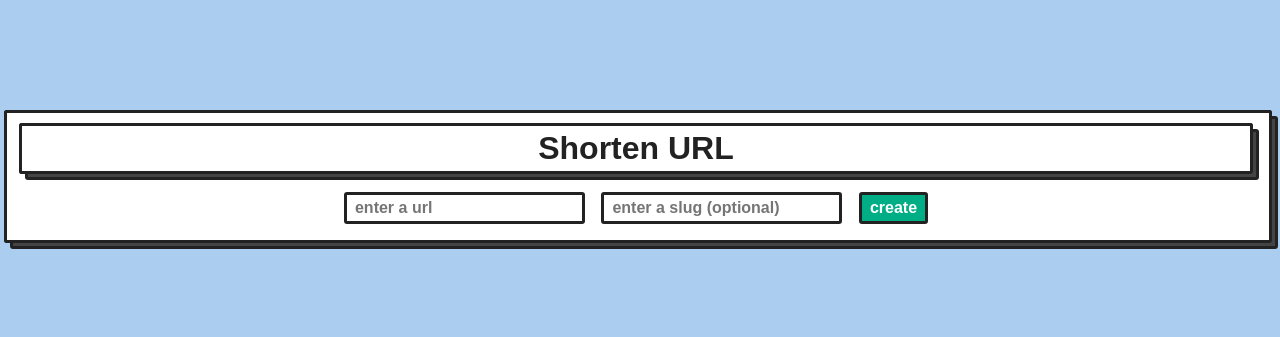
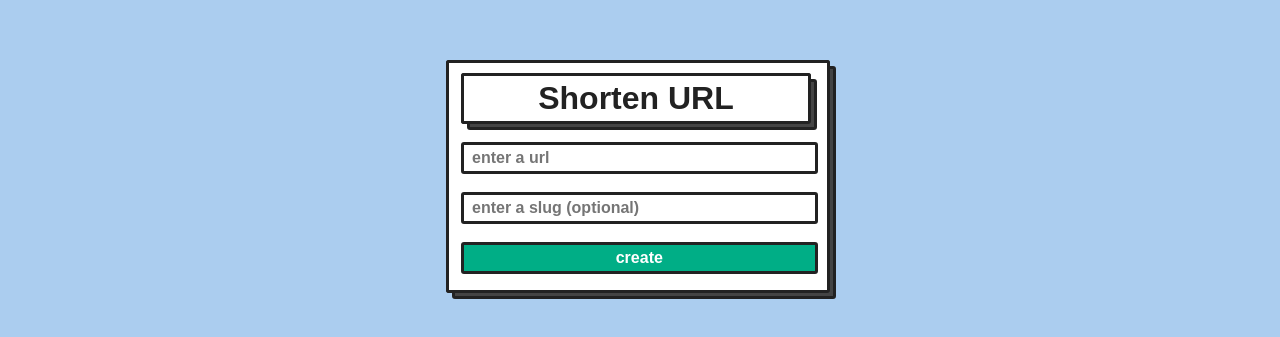
Before and after one commit to shaunedwards/url-shortener, a website: page public/index.html in a window 1280 px wide. Shown: the part 221-558 px from the top of the page. Drawn offline with Linux system fonts and the light colour scheme.

Commit message:
further style changes

```diff
--- a/public/app.js
+++ b/public/app.js
@@ -4,7 +4,7 @@ form.addEventListener('submit', async () => {
   message.className = '';
   const urlVal = document.querySelector('#url').value;
   const slugVal = document.querySelector('#slug').value;
-  const response = await fetch('https://go.sme.dev', {
+  const response = await fetch('/', {
     method: 'POST',
     headers: {
       'Content-Type': 'application/json'
--- a/public/style.css
+++ b/public/style.css
@@ -1,5 +1,5 @@
 html, body {
-  margin: 0;
+  margin: 0 auto;
   padding: 0;
   color: #fff;
   background: #abcdef;
@@ -14,6 +14,7 @@ html, body {
 input {
   margin: 0.25rem auto;
   font-size: 1em;
+  width: 98.5%;
 }
 
 #message {
@@ -29,3 +30,21 @@ input {
 .success {
   background: #1DB954;
 }
+
+@media (max-width: 640px) {
+  main {
+    width: 90vw;
+  }
+}
+
+@media (min-width: 640px) {
+  main {
+    width: 50vw;
+  }
+}
+
+@media (min-width: 992px) {
+  main {
+    width: 30vw;
+  }
+}
```
